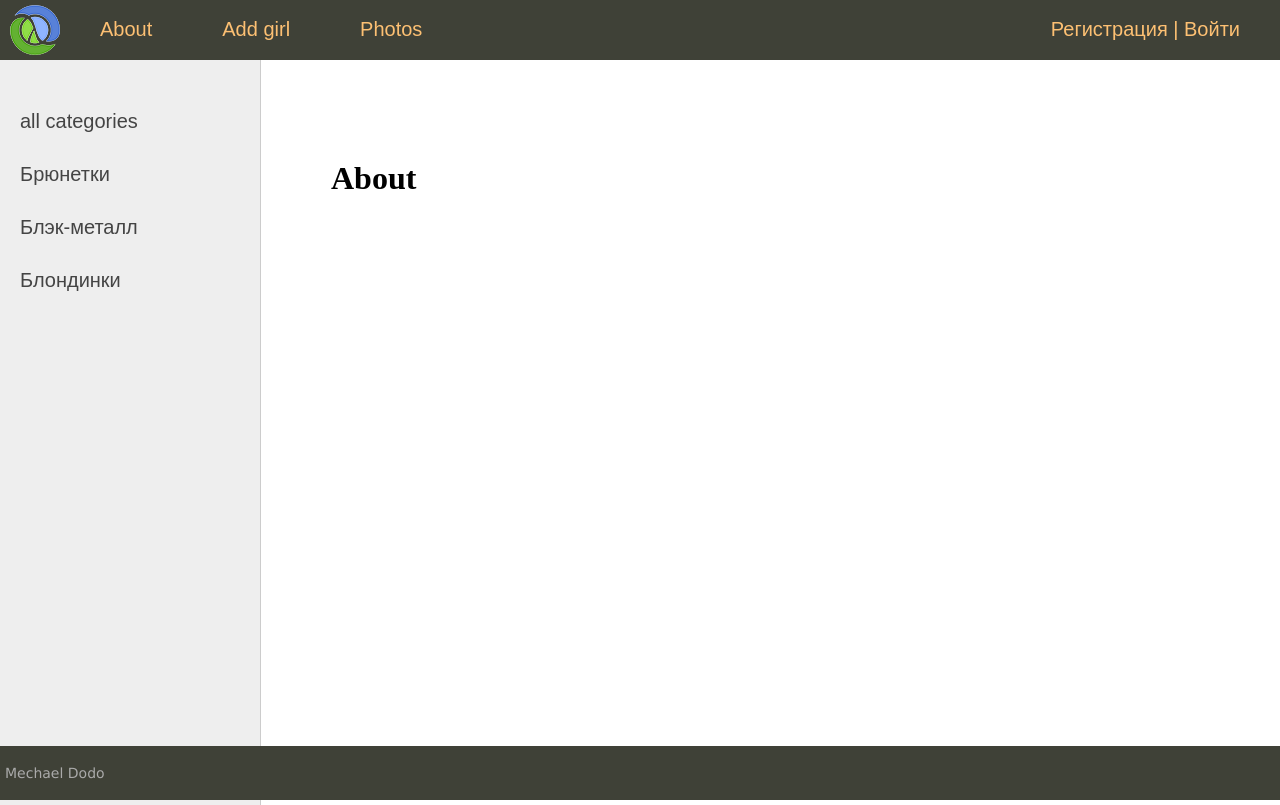
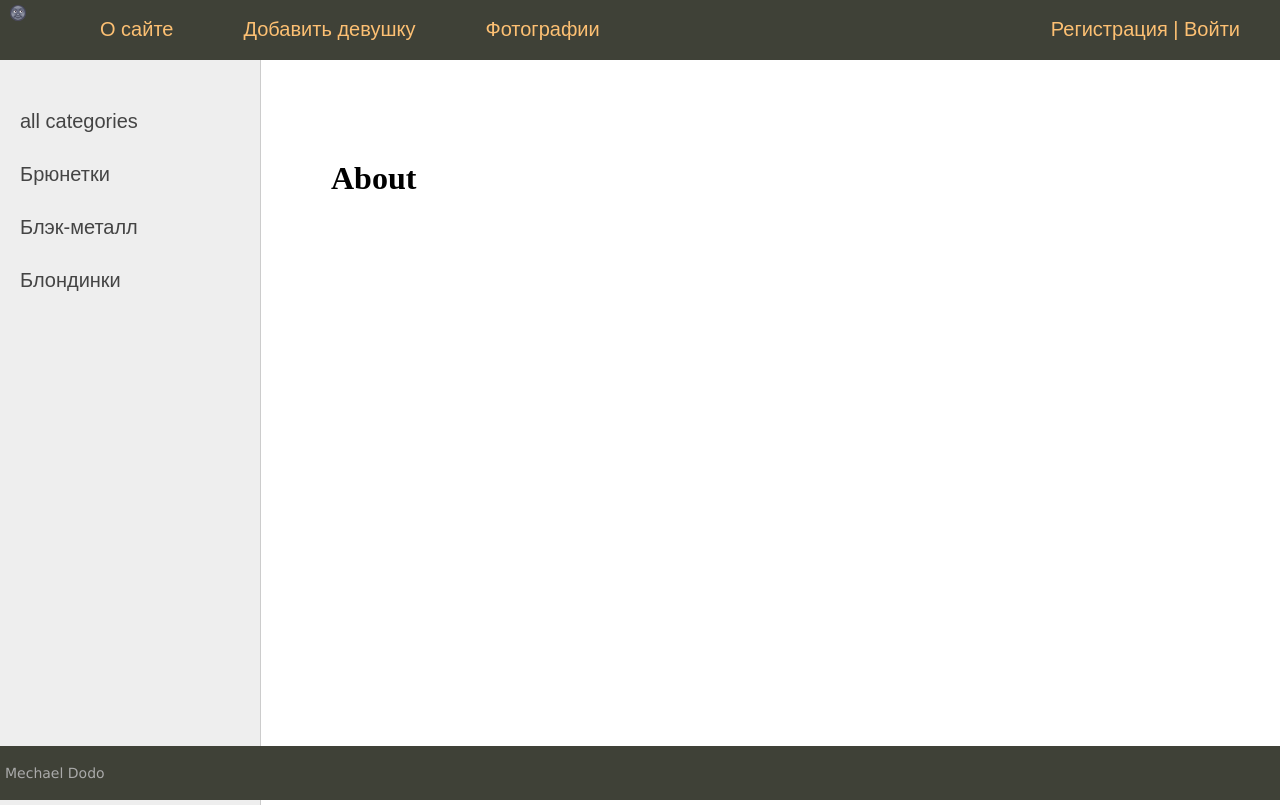
Before and after one commit to MechaelDodo/beautido, a Django app: page /about/ in a window 1280 px wide. Shown: the top 805 px of the page. Run offline with Django 3.2, Linux system fonts and the light colour scheme; data comes from the database, SQL or seed files in the repository; both versions use the stored data as it was after the commit.

Commit message:
Create page Photo

```diff
--- a/beautido_app/static/beautido_app/css/styles.css
+++ b/beautido_app/static/beautido_app/css/styles.css
@@ -6,6 +6,8 @@ html, body {
 	width: 100%;
 	color: #444;
 }
+
+
 
 a {
 	color: #0059b2;
@@ -428,3 +430,6 @@ ul.lang-list li a:hover {color: #fdc073;}
 .list-pages .page-num-selected:hover {
 	box-shadow: none;
 }
+
+
+/*---------------------------------------------------------------------------------*/
--- a/beautido_app/templates/beautido_app/base.html
+++ b/beautido_app/templates/beautido_app/base.html
@@ -10,6 +10,8 @@
 	<meta name="viewport" content="width=device-width, initial-scale=1.0">
 </head>
 <body>
+
+
 
     <table class="table-page" border=0 cellpadding="0" cellspacing="0">
         <tr><td valign=top>
--- a/beautido_app/urls.py
+++ b/beautido_app/urls.py
@@ -7,7 +7,7 @@ urlpatterns = [
     #path('second/<int:secid>/', index_second),
     path('about/', about, name='about'),
     path('new_girl/', AddGirl.as_view(), name='add_girl'),
-    path('photos/', show_photos, name='show_photos'),
+    path('photos/', ShowPhotos.as_view(), name='show_photos'),
     path('login/', LoginUser.as_view(), name='login'),
     path('logout/', LoginUser.logout_user, name='logout'),
     path('register/', RegisterUser.as_view(), name='register'),
--- a/beautido_app/utils.py
+++ b/beautido_app/utils.py
@@ -1,8 +1,8 @@
 
 menu = [
-   {'title': 'About', 'url_name': 'about'},
-   {'title': 'Add girl', 'url_name': 'add_girl'},
-   {'title': 'Photos', 'url_name': 'show_photos'},
+   {'title': 'О сайте', 'url_name': 'about'},
+   {'title': 'Добавить девушку', 'url_name': 'add_girl'},
+   {'title': 'Фотографии', 'url_name': 'show_photos'},
    # {'title': 'Login', 'url_name': 'login'},
 ]
 
--- a/beautido_app/views.py
+++ b/beautido_app/views.py
@@ -90,8 +90,19 @@ class AddGirl(LoginRequiredMixin, DataMixin, CreateView):
 #     return render(request, 'beautido_app/add_girl.html', context)
 
 
-def show_photos(request):
-    return HttpResponse('Photos')
+class ShowPhotos(DataMixin, ListView):
+    model = Girl
+    template_name = 'beautido_app/photos.html'
+    context_object_name = 'girls'
+    paginate_by = 6
+
+    def get_context_data(self, **kwargs):
+        context = super().get_context_data(**kwargs)
+        context_mix = self.get_user_context(title='Фотографии')
+        return dict(list(context.items())+list(context_mix.items()))
+
+# def show_photos(request):
+#     return HttpResponse('Photos')
 
 
 # def login(request):
```
Also changed, not shown: beautido_app/templates/beautido_app/photos.html (added, +11 -0 lines), beautido_app/static/beautido_app/images/logo.png, beautido_app/static/beautido_app/images/main.ico, db.sqlite3.
